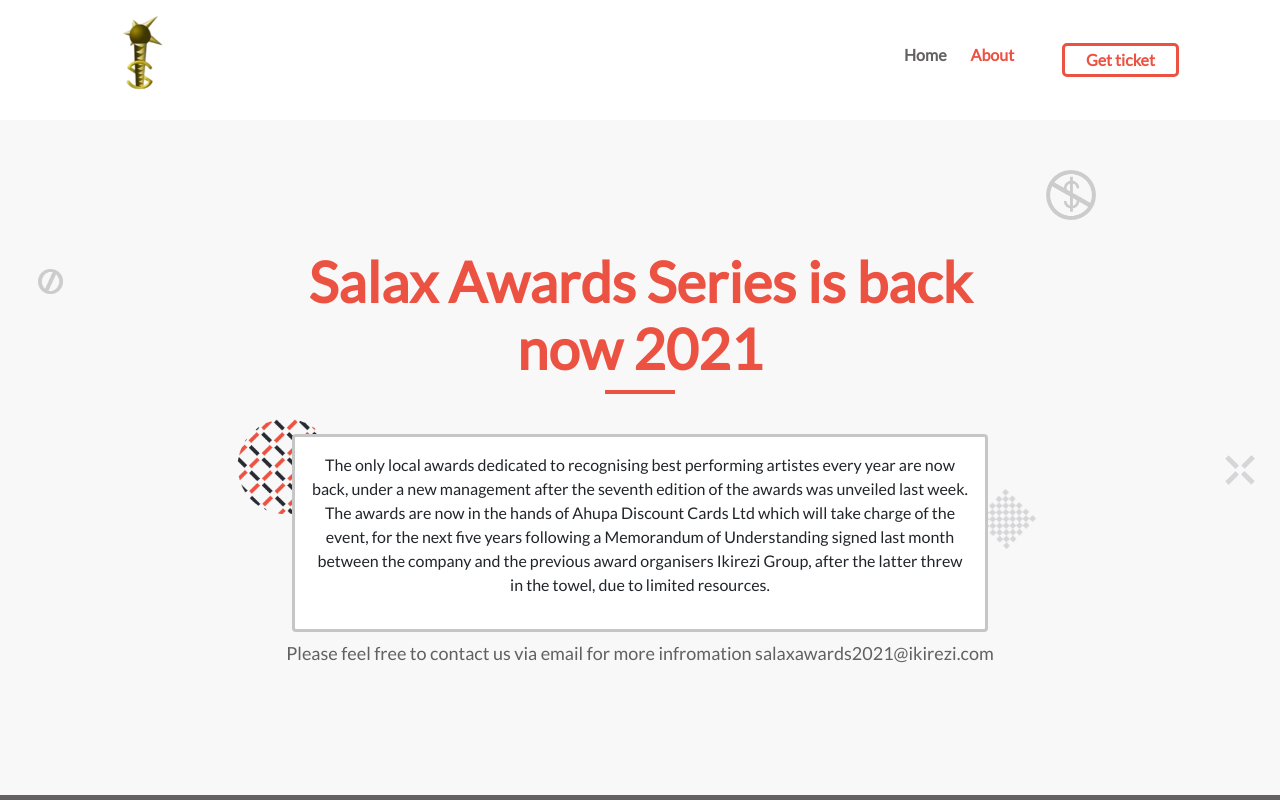
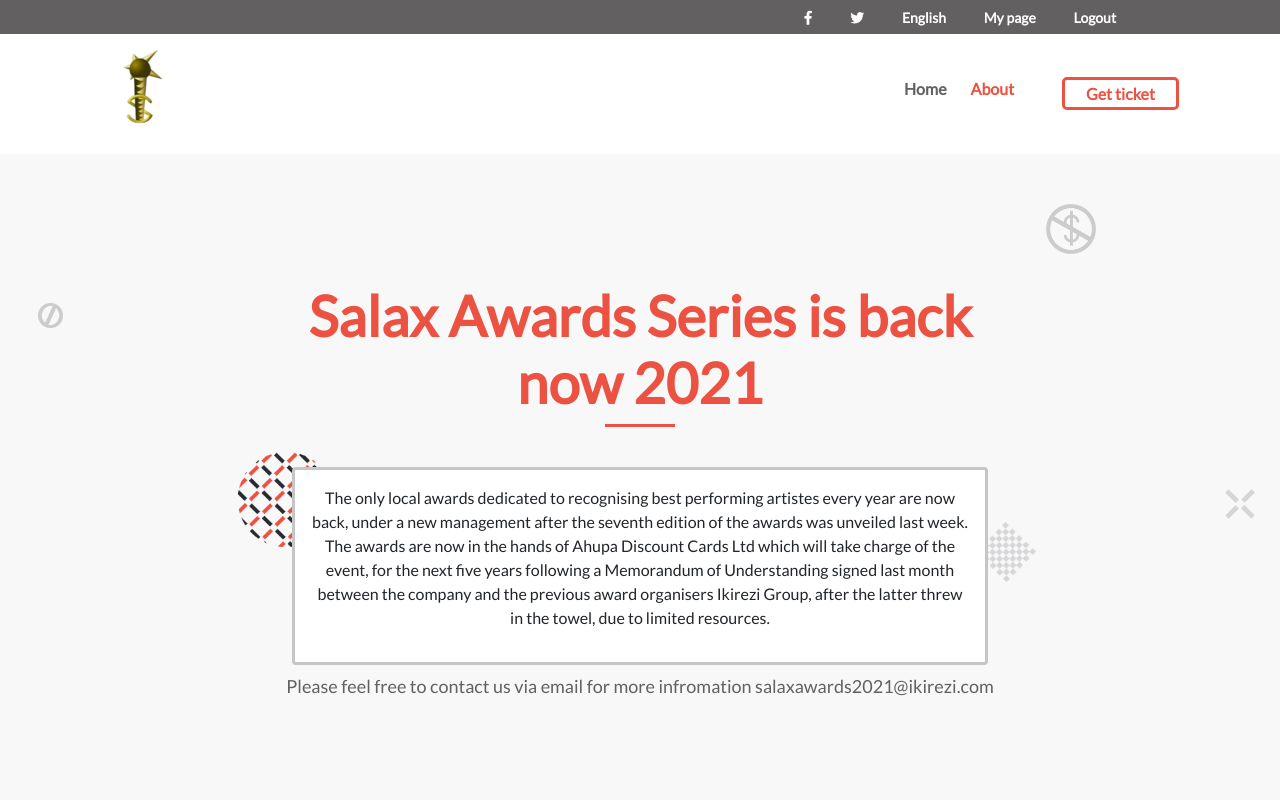
Before and after one commit to benshidanny11/consert_page, a plain HTML site: page about.html in a window 1280 px wide. Shown: the top 800 px of the page. Drawn offline with nearby package versions, Linux system fonts and the light colour scheme.

Commit message:
Finish implementing required changes #1

```diff
--- a/about.html
+++ b/about.html
@@ -5,6 +5,7 @@
     <meta http-equiv="X-UA-Compatible" content="IE=edge" />
     <meta name="viewport" content="width=device-width, initial-scale=1.0" />
     <title>Salax award</title>
+    <link rel="stylesheet" href="https://pro.fontawesome.com/releases/v5.10.0/css/all.css" integrity="sha384-AYmEC3Yw5cVb3ZcuHtOA93w35dYTsvhLPVnYs9eStHfGJvOvKxVfELGroGkvsg+p" crossorigin="anonymous"/>
     <link
       href="https://cdn.jsdelivr.net/npm/bootstrap@5.1.0/dist/css/bootstrap.min.css"
       rel="stylesheet"
@@ -16,6 +17,26 @@
   </head>
   <body>
     <main class="main">
+      <section class="top-bar">
+        <div class="col-lg-6"></div>
+        <div class="col-lg-6">
+          <div class="links-outer-container">
+            <ul class="top-links-container">
+              <li>
+                <a href="#" class="top-links"
+                  ><i class="fab fa-facebook-f"></i
+                ></a>
+              </li>
+              <li>
+                <a href="#" class="top-links"><i class="fab fa-twitter"></i></a>
+              </li>
+              <li><a href="#" class="top-links">English</a></li>
+              <li><a href="#" class="top-links">My page</a></li>
+              <li><a href="#" class="top-links">Logout</a></li>
+            </ul>
+          </div>
+        </div>
+      </section>
       <header class="header">
         <div class="col-md-6 col-lg-8 nav-desk">
           <a href="index.html"
```
